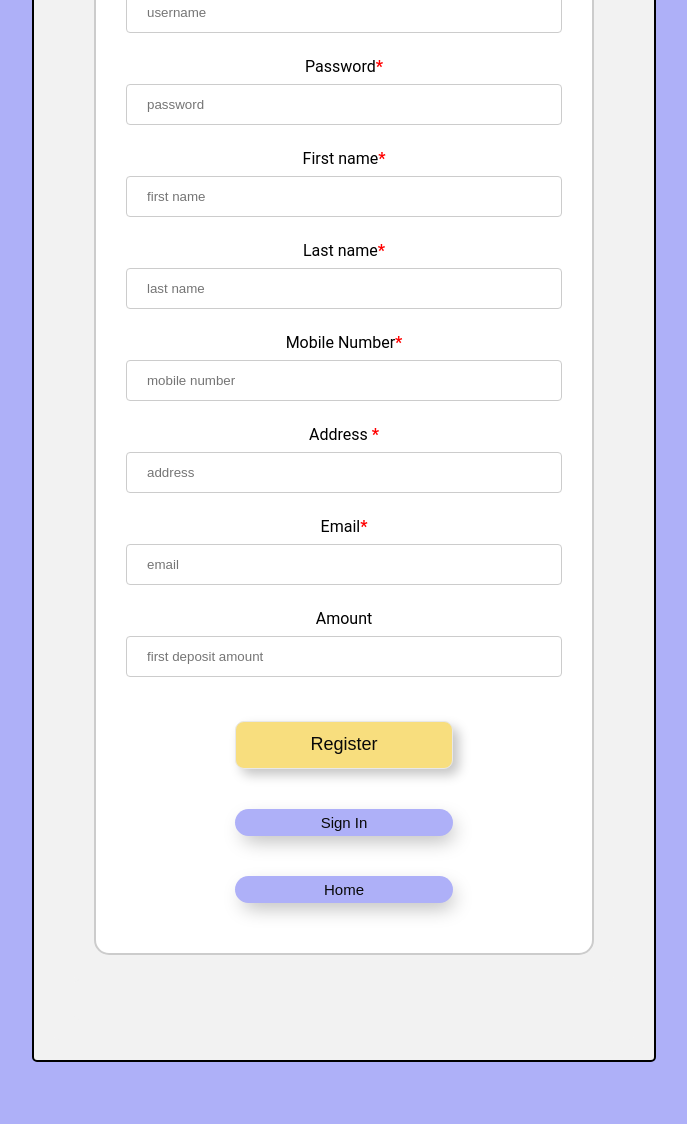
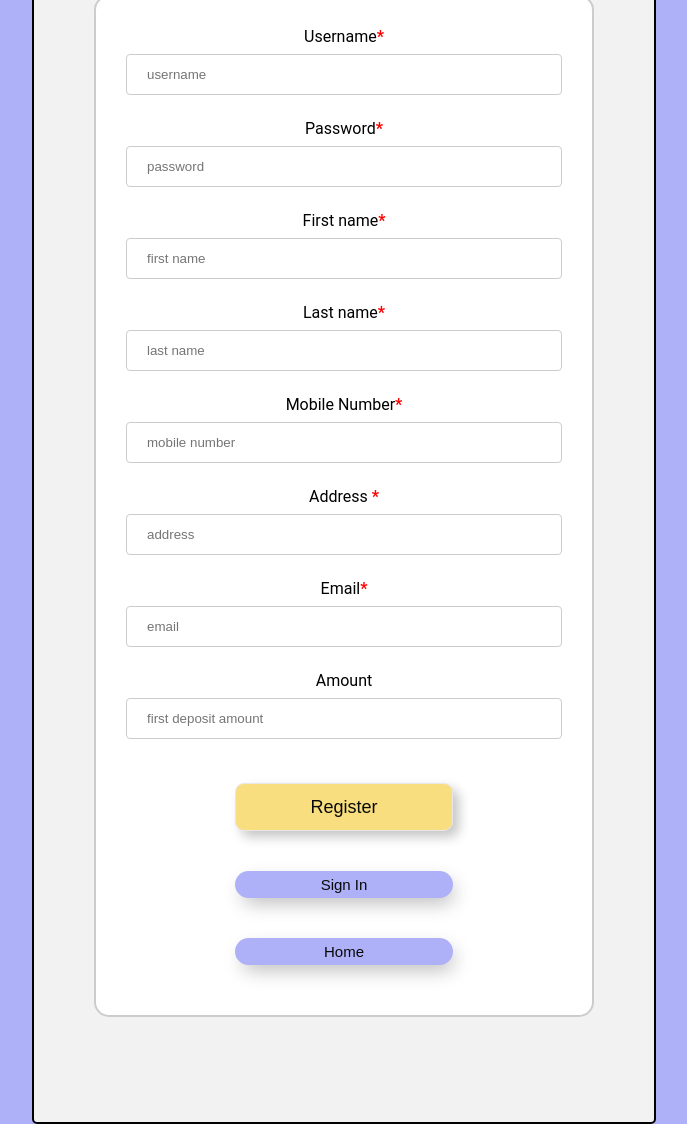
Before and after one commit to masha4321/SuperDuperBank, a PHP site: page /register.php in a window 1280 px wide. Shown: the whole page, without its empty margins (296-983 px from the left). Before the commit the page ends 1062 px from the top, so only its background shows below. Run offline with PHP 8.4, Linux system fonts and the light colour scheme.

Commit message:
margin-top

```diff
--- a/Final Projct version 0.9/CSS/index.css
+++ b/Final Projct version 0.9/CSS/index.css
@@ -1,3 +1,6 @@
+#top{
+  margin-top:125px;
+}
 body {
   font-family: 'Roboto', sans-serif;
   background: #aeb0f8;
```
